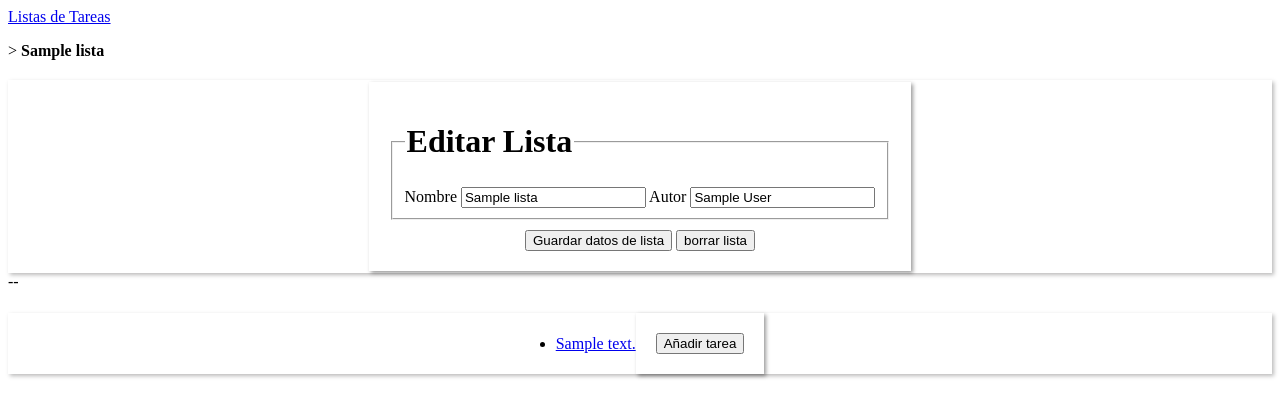
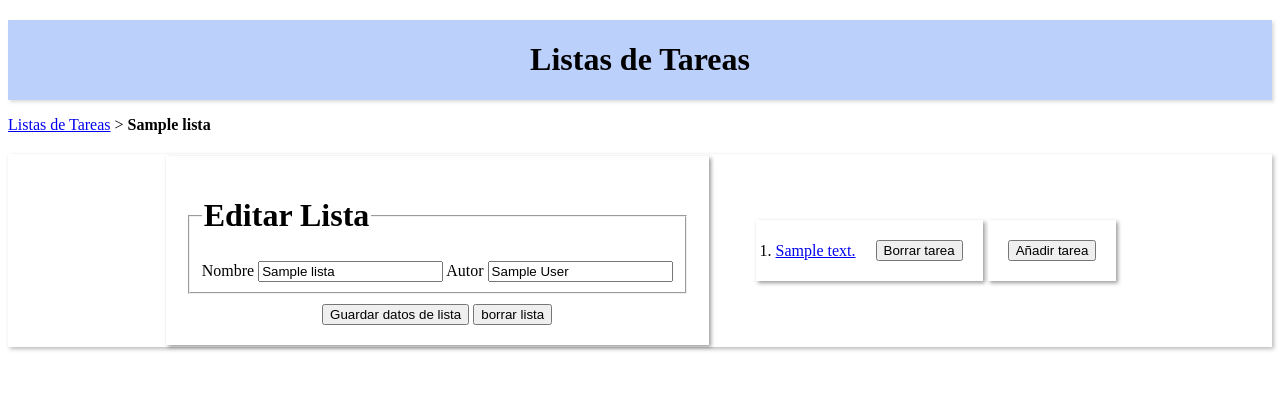
Before and after one commit to saulrodtorres/listas.srttorres.es, a Django app: page /lista-tareas/1 in a window 1280 px wide. Shown: the top 418 px of the page. Run offline with Django 5.2, Linux system fonts and the light colour scheme; tables that the repository leaves empty hold one stand-in row (values such as "Sample post").

Commit message:
inicio del refractor de estilos css

```diff
--- /dev/null
+++ b/web/listas/static/listas/estilos.css
@@ -0,0 +1,13 @@
+#idTal {
+    /* estilos para el div con id "miDiv" */
+    background-color: rgb(232, 252, 188);
+}
+
+.clase_cabecera_azul {
+    background-color: rgb(188, 208, 252);
+    box-shadow: 2px 2px 3px rgba(169, 168, 168, 0.4);
+    display: flex;
+    justify-content: center;
+    align-items: center;
+    margin-top: 20px;
+}
--- a/web/listas/templates/listas/lista.html
+++ b/web/listas/templates/listas/lista.html
@@ -2,8 +2,8 @@
 <html>
 <head>
     <title>Listas Lokas</title>
-</head>
-<body>
+    {% load static %}
+    <link rel="stylesheet" href="{% static 'listas/estilos.css' %}">
     <script>
         function borrar_lista() {
             // Code to delete the list with {{lista.id}}
@@ -32,7 +32,12 @@
             // Code to add a new task
     }
     </script>
-    <a href="{% url 'listas:home'}">Listas de Tareas</a><p>> <b>{{lista.nombre}}</b></p>
+</head>
+<body>
+    <div class="clase_cabecera_azul">
+            <h1>Listas de Tareas</h1>
+            </div>
+    <p><a href="{% url 'listas:home' %}">Listas de Tareas</a> > <b>{{lista.nombre}}</b></p>
     <div style="box-shadow: 2px 2px 4px rgba(85, 84, 84, 0.4);
                 display: flex;
                 justify-content: center;
@@ -57,28 +62,35 @@
                 </div>
             </form>
         </div>
+        {% if coleccion_tareas %}
+        <ol>
+        {% for t in coleccion_tareas %}
+        <div style="box-shadow: 2px 2px 4px rgba(0, 0, 0, 0.4);
+                padding: 20px 20px;
+                margin:2px 5px;
+                display: flex;
+                align-items: center;
+                justify-content: space-between;">
+        <li><a href="{{lista_actual_pk}}/tarea/{{t.pk}}">{{ t.descripcion }}</a></li>
+        <button type="button" onclick="borrar_tarea()" style="margin-left: 20px;">Borrar tarea</button>
     </div>
-    <div style="height: 20px;"> -- </div>
-
-    <div style="box-shadow: 2px 2px 4px rgba(85, 84, 84, 0.4);
-                display: flex;
-                justify-content: center;
-                align-items: center;
-                margin-top: 20px;">
-        {% if coleccion_tareas %}
-        <ul>
-            {% for t in coleccion_tareas %}
-            <li><a href="{{lista_actual_pk}}/tarea/{{t.pk}}">{{ t.descripcion }}</a></li>
     {% endfor %}
-        </ul>
+</ol>
     {% else %}
 <p>No hay tareas para esta lista con pk: {{lista.id}}</p>
     {% endif %}
+
 <div style="box-shadow: 2px 2px 4px rgba(0, 0, 0, 0.4);
-                    padding: 20px;">
+            padding: 20px;
+            align-items: center;
+            display: flex;
+            justify-content: center;">
     <button type="button" onclick="agregarTarea()">Añadir tarea</button>
 </div>
     </div>
+    <div style="height: 20px;"></div>
+
+
 
 </body>
 </html>
```
Also changed, not shown: web/listas/templates/listas/index.html (+4 -5 lines). Lines whose indentation alone changed are shown as unchanged.
